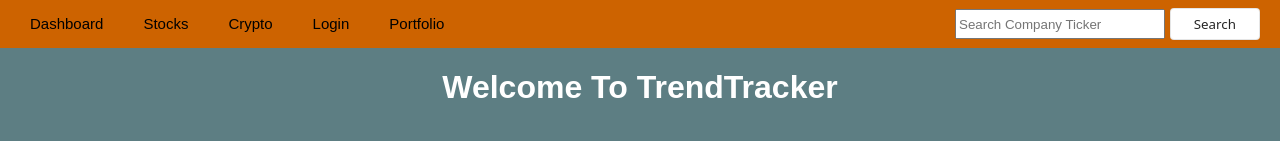
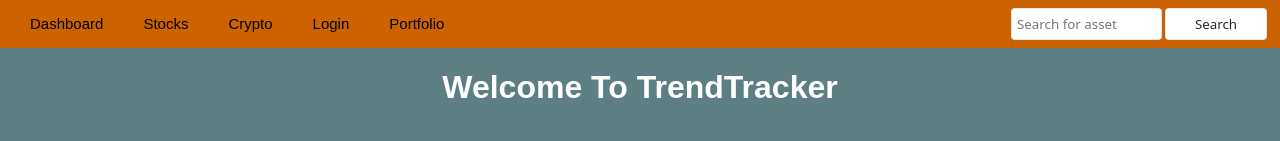
Before and after one commit to KMcCrear/TrendTracker, a React (Create React App) app in the folder client/: page / in a window 1280 px wide. Shown: the top 141 px of the page. Built offline with nearby package versions, Linux system fonts and the light colour scheme; no server answers.

Commit message:
Taylor-css (#51)
* removed inline css, moved search results into searchbar div

* fixed searchbar css

```diff
--- a/client/src/components/SearchBar.jsx
+++ b/client/src/components/SearchBar.jsx
@@ -70,20 +70,21 @@ function SearchBar() {
     return (
         <div className="searchContainer">
 
-            <div style={{display: 'inline-block', width:'120%'}} className="searchBar">
+            <div className="searchBar">
                 <form onSubmit={onceSubmitted}>
                     <input
                         id='searchInput'
                         type="text"
-                        placeholder={"Search Company Ticker"}
+                        placeholder={"Search for asset"}
                         onChange={onNewSearch}
                     />
                     <button id="searchButton" type="submit">Search</button>
                 </form>
+                <div className="searchList">
+                    {searchData}
+                </div>
             </div>
-            <div className="searchList">
-                {searchData}
-            </div>
+
         </div>
     )
 }
--- a/client/src/css/SearchBar.css
+++ b/client/src/css/SearchBar.css
@@ -1,9 +1,11 @@
 .searchContainer {
-    margin-right: 7%;
+  margin-right: 2%;
+  position: relative;
+  display: inline-block;
+  width: 40%;
 }
+
 #searchButton{
-
-      align-items: center;
   background-color: #FFFFFF;
   border: 1px solid rgba(0, 0, 0, 0.1);
   border-radius: .25rem;
@@ -11,28 +13,20 @@
   box-sizing: border-box;
   color: rgba(0, 0, 0, 0.85);
   cursor: pointer;
-      display: inline-flex;
   font-family: system-ui,-apple-system,system-ui,"Helvetica Neue",Helvetica,Arial,sans-serif;
-      /* font-size: 16px;
-      font-weight: 600; */
-      justify-content: center;
   line-height: 1.25;
   height: 2rem;
   margin: 0;
-      /* min-height: 3rem; */
-      padding: calc(.875rem - 1px) calc(1.5rem - 1px);
-      position: relative;
   text-decoration: none;
   transition: all 250ms;
   user-select: none;
   -webkit-user-select: none;
   touch-action: manipulation;
   vertical-align: baseline;
-      width: auto;
+  width: 40%;
 }
 
-    #searchButton:hover,
-    #searchButton:focus {
+#searchButton:hover, #searchButton:focus {
   border-color: rgba(0, 0, 0, 0.15);
   box-shadow: rgba(0, 0, 0, 0.1) 0 4px 12px;
   color: rgba(0, 0, 0, 0.65);
@@ -43,9 +37,16 @@
 }
 
 #searchInput{
-        margin-right: 5px;
-        width: 60%;
-        height: 1.5rem;
+  background-color: #FFFFFF;
+  border: 1px solid rgba(0, 0, 0, 0.1);
+  border-radius: .25rem;
+  box-shadow: rgba(0, 0, 0, 0.02) 0 1px 3px 0;
+  box-sizing: border-box;
+  font-family: system-ui,-apple-system,system-ui,"Helvetica Neue",Helvetica,Arial,sans-serif;
+  margin-right: 1%;
+  width: 59%;
+  height: 2rem;
+  padding-left: 0.3rem;
 }
 #searchButton:active {
   background-color: #F0F0F1;
@@ -55,12 +56,16 @@
   transform: translateY(0);
 }
 .searchList {
+  border: 1px solid rgba(0, 0, 0, 0.1);
+  border-radius: .25rem;
+  box-shadow: rgba(0, 0, 0, 0.02) 0 1px 3px 0;
+  box-sizing: border-box;
+
   position: absolute;
-        z-index: 0;
-
-        display: inline-block;
-        max-height: 35%;
+  z-index: 1;
+  max-height: 45vh;
   overflow-y: auto;
+  margin-top: 0.2rem;
 }
 
 .searchContent {
@@ -70,7 +75,7 @@
   color: black;
   margin: 0px;
   padding: 3%;
-        border-bottom: 2px #000000 solid;
+  border-bottom: 1px #000000 solid;
 }
 
 .searchContent > p{
```
Lines whose indentation alone changed are shown as unchanged.
